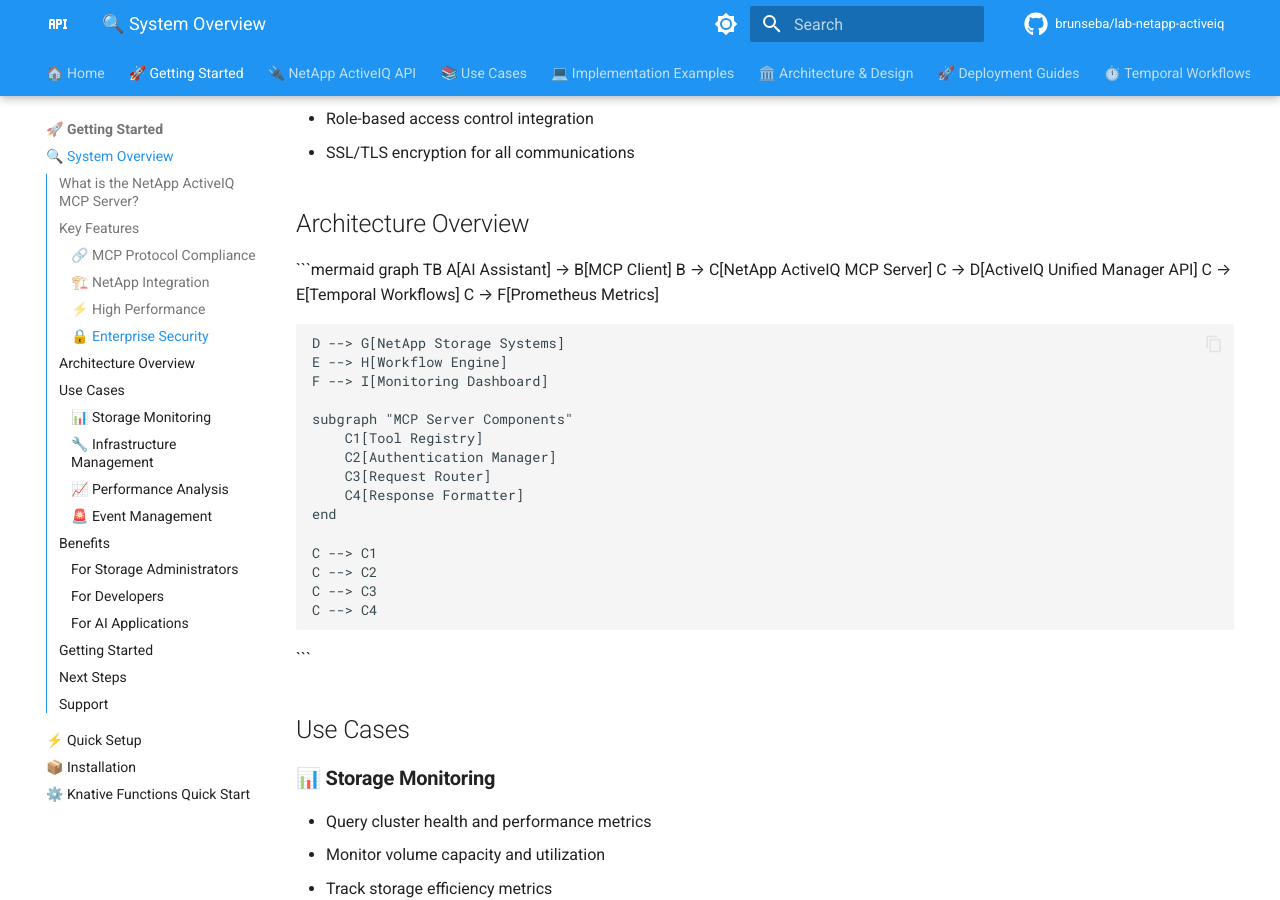
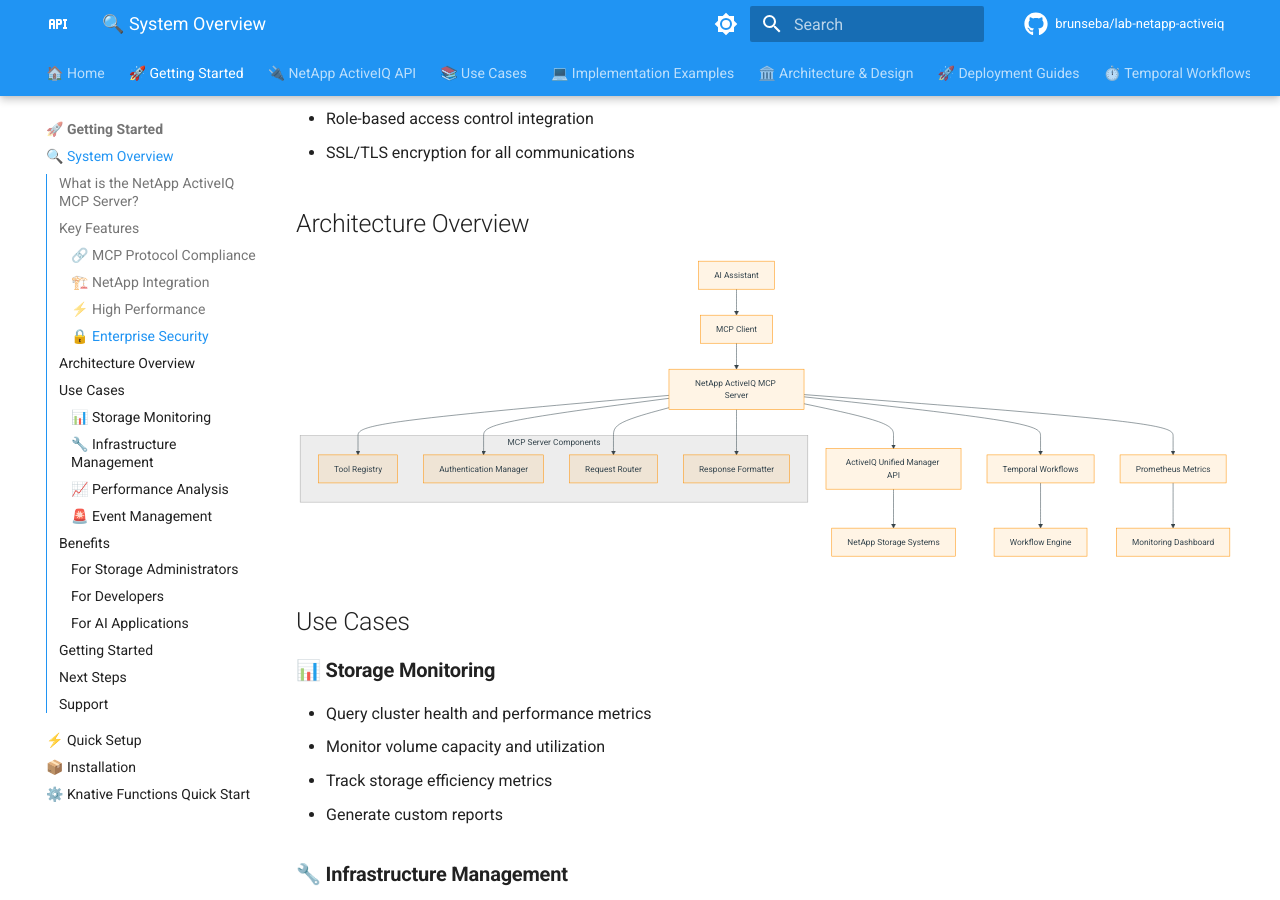
Before and after one commit to brunseba/lab-netapp-activeiq, an MkDocs documentation site: the page built from docs/getting-started/overview.md, in a window 1280 px wide and 900 px high, scrolled down 932 px. Built offline with MkDocs 1.6.1 and Material for MkDocs 9.7.7, drawn with Linux system fonts in a browser that asks for light colours; comment, search, counter and statistics services are not loaded; the version menu is left out.

Commit message:
fix(config): revert YAML tag formatting in mkdocs.yml
- Remove quotes from Python name tags for emoji and superfences extensions
- Fixes mkdocs build issues with quoted YAML tags

```diff
--- a/mkdocs.yml
+++ b/mkdocs.yml
@@ -121,8 +121,8 @@
   - pymdownx.caret
   - pymdownx.details
   - pymdownx.emoji:
-      emoji_index: "!!python/name:material.extensions.emoji.twemoji"
-      emoji_generator: "!!python/name:material.extensions.emoji.to_svg"
+      emoji_index: !!python/name:material.extensions.emoji.twemoji
+      emoji_generator: !!python/name:material.extensions.emoji.to_svg
   - pymdownx.highlight:
       anchor_linenums: true
       line_spans: __span
@@ -139,7 +139,7 @@
       custom_fences:
         - name: mermaid
           class: mermaid
-          format: "!!python/name:pymdownx.superfences.fence_code_format"
+          format: !!python/name:pymdownx.superfences.fence_code_format
   - pymdownx.tabbed:
       alternate_style: true
   - pymdownx.tasklist:
```
